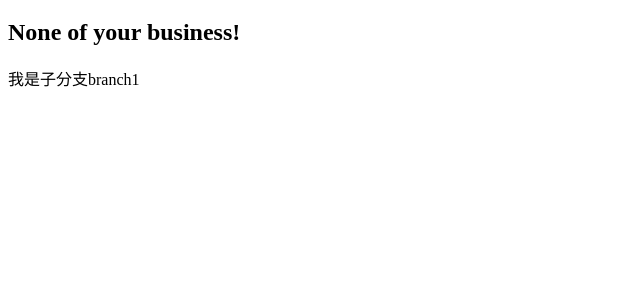
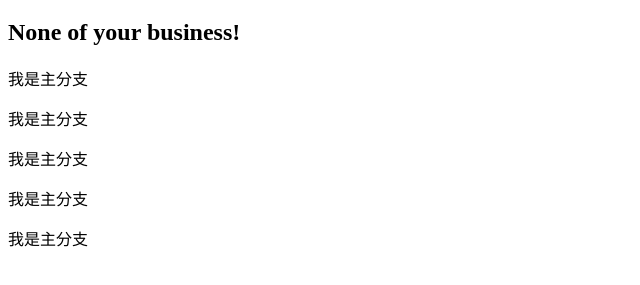
Before and after one commit to carnival0511/htmlCode, a plain HTML site: page index.html in a window 1280 px wide. Shown: the part 61-346 px from the top of the page, without its empty margins (0-640 px from the left). Drawn offline with Linux system fonts and the light colour scheme.

Commit message:
add some sentences

```diff
--- a/index.html
+++ b/index.html
@@ -10,7 +10,11 @@
 <body>
     <h1>what are you doing?</h1>
     <h2>None of your business!</h2>
-    <p>我是子分支branch1</p>
+    <p>我是主分支</p>
+    <p>我是主分支</p>
+    <p>我是主分支</p>
+    <p>我是主分支</p>
+    <p>我是主分支</p>
 </body>
 
 </html>
```
